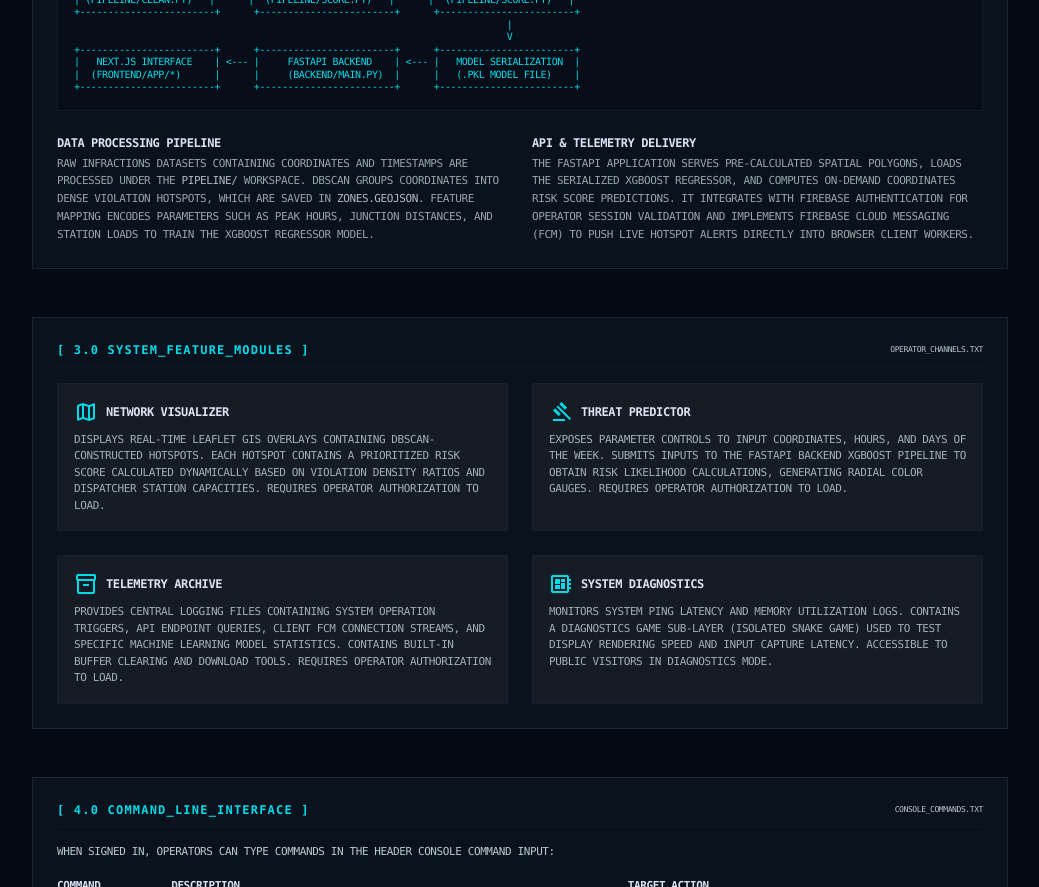
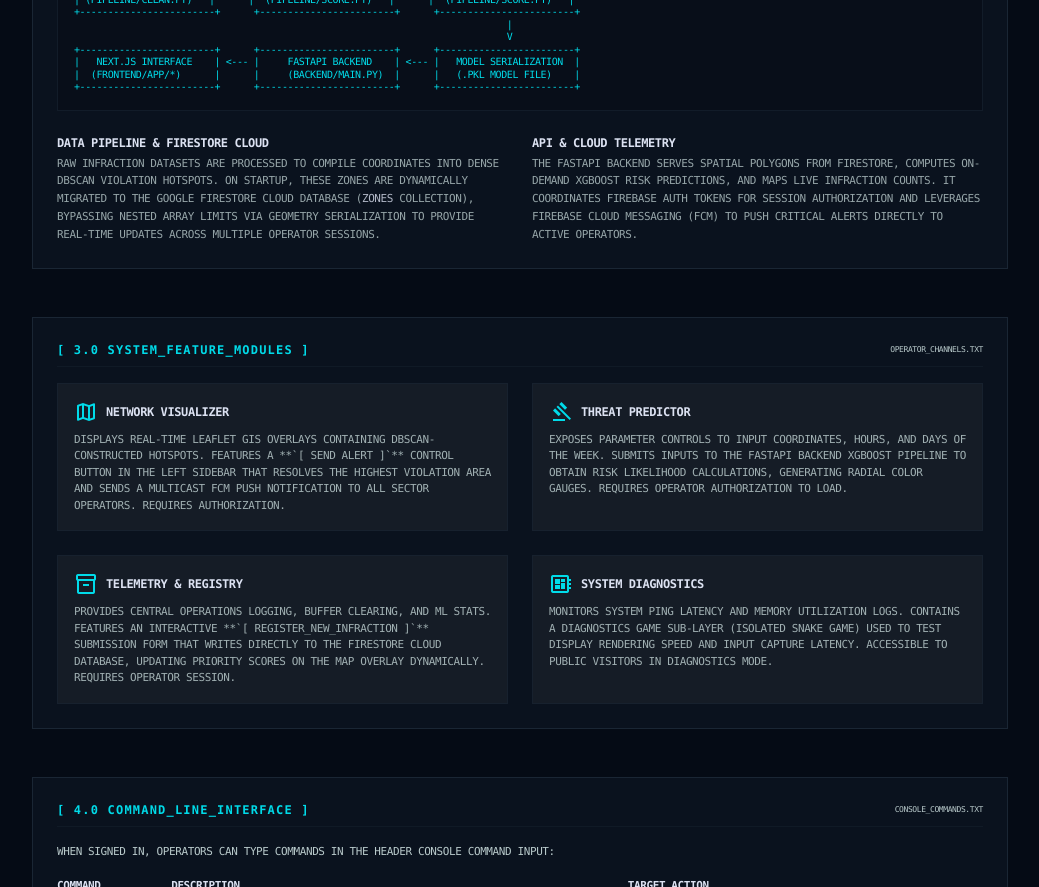
Before and after one commit to Shubh3155/gridlock, a Next.js app in the folder frontend/: page /documentation in a window 1280 px wide. Shown: the part 640-1527 px from the top of the page, without its empty margins (120-1159 px from the left). Built offline with nearby package versions, Linux system fonts and the light colour scheme; no server answers.

Commit message:
docs: update system architecture and features documentation to reflect Firestore integration and new registry controls

```diff
--- a/frontend/app/documentation/page.tsx
+++ b/frontend/app/documentation/page.tsx
@@ -164,15 +164,15 @@ export default function DocumentationPage() {
 
             <div className="grid grid-cols-1 md:grid-cols-2 gap-6 text-[11px] leading-relaxed uppercase text-on-surface-variant">
               <div>
-                <h3 className="text-xs font-bold text-foreground mb-1">DATA PROCESSING PIPELINE</h3>
+                <h3 className="text-xs font-bold text-foreground mb-1">DATA PIPELINE & FIRESTORE CLOUD</h3>
                 <p className="opacity-80">
-                  Raw infractions datasets containing coordinates and timestamps are processed under the <span className="text-foreground">pipeline/</span> workspace. DBSCAN groups coordinates into dense violation hotspots, which are saved in <span className="text-foreground">zones.geojson</span>. Feature mapping encodes parameters such as peak hours, junction distances, and station loads to train the XGBoost regressor model.
+                  Raw infraction datasets are processed to compile coordinates into dense DBSCAN violation hotspots. On startup, these zones are dynamically migrated to the Google Firestore cloud database (<span className="text-foreground">zones</span> collection), bypassing nested array limits via geometry serialization to provide real-time updates across multiple operator sessions.
                 </p>
               </div>
               <div>
-                <h3 className="text-xs font-bold text-foreground mb-1">API & TELEMETRY DELIVERY</h3>
+                <h3 className="text-xs font-bold text-foreground mb-1">API & CLOUD TELEMETRY</h3>
                 <p className="opacity-80">
-                  The FastAPI application serves pre-calculated spatial polygons, loads the serialized XGBoost regressor, and computes on-demand coordinates risk score predictions. It integrates with Firebase Authentication for operator session validation and implements Firebase Cloud Messaging (FCM) to push live hotspot alerts directly into browser client workers.
+                  The FastAPI backend serves spatial polygons from Firestore, computes on-demand XGBoost risk predictions, and maps live infraction counts. It coordinates Firebase Auth tokens for session authorization and leverages Firebase Cloud Messaging (FCM) to push critical alerts directly to active operators.
                 </p>
               </div>
             </div>
@@ -196,7 +196,7 @@ export default function DocumentationPage() {
                 NETWORK VISUALIZER
               </h3>
               <p className="opacity-85">
-                Displays real-time Leaflet GIS overlays containing DBSCAN-constructed hotspots. Each hotspot contains a prioritized risk score calculated dynamically based on violation density ratios and dispatcher station capacities. Requires operator authorization to load.
+                Displays real-time Leaflet GIS overlays containing DBSCAN-constructed hotspots. Features a **`[ SEND ALERT ]`** control button in the Left Sidebar that resolves the highest violation area and sends a multicast FCM push notification to all sector operators. Requires authorization.
               </p>
             </div>
 
@@ -213,10 +213,10 @@ export default function DocumentationPage() {
             <div className="border border-outline-variant/60 p-4 bg-surface-container-low">
               <h3 className="text-xs font-bold text-foreground mb-2 flex items-center gap-2">
                 <span className="material-symbols-outlined text-sm text-primary-fixed-dim">inventory_2</span>
-                TELEMETRY ARCHIVE
+                TELEMETRY & REGISTRY
               </h3>
               <p className="opacity-85">
-                Provides central logging files containing system operation triggers, API endpoint queries, client FCM connection streams, and specific machine learning model statistics. Contains built-in buffer clearing and download tools. Requires operator authorization to load.
+                Provides central operations logging, buffer clearing, and ML stats. Features an interactive **`[ REGISTER_NEW_INFRACTION ]`** submission form that writes directly to the Firestore cloud database, updating priority scores on the map overlay dynamically. Requires operator session.
               </p>
             </div>
 
```
